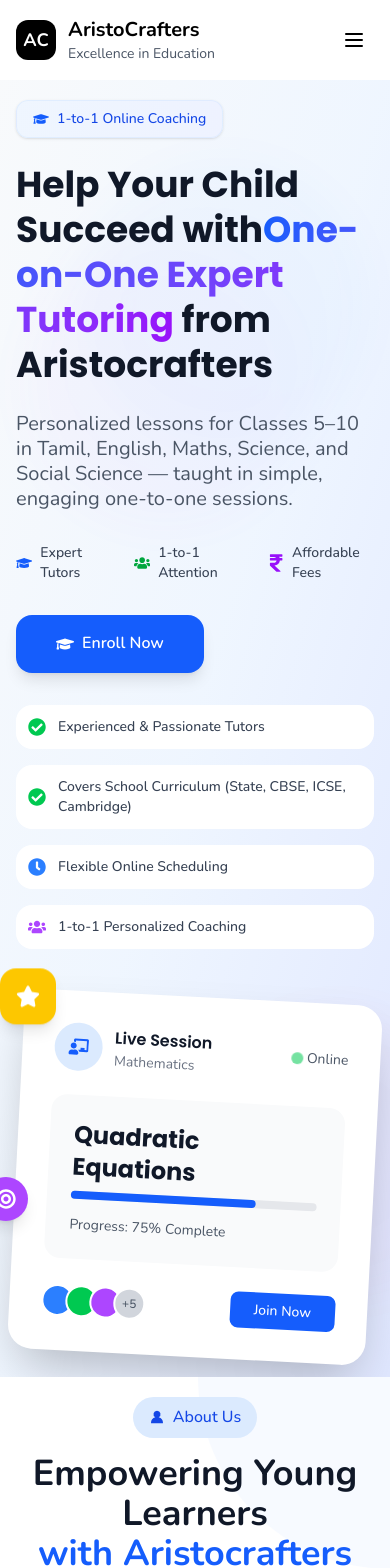
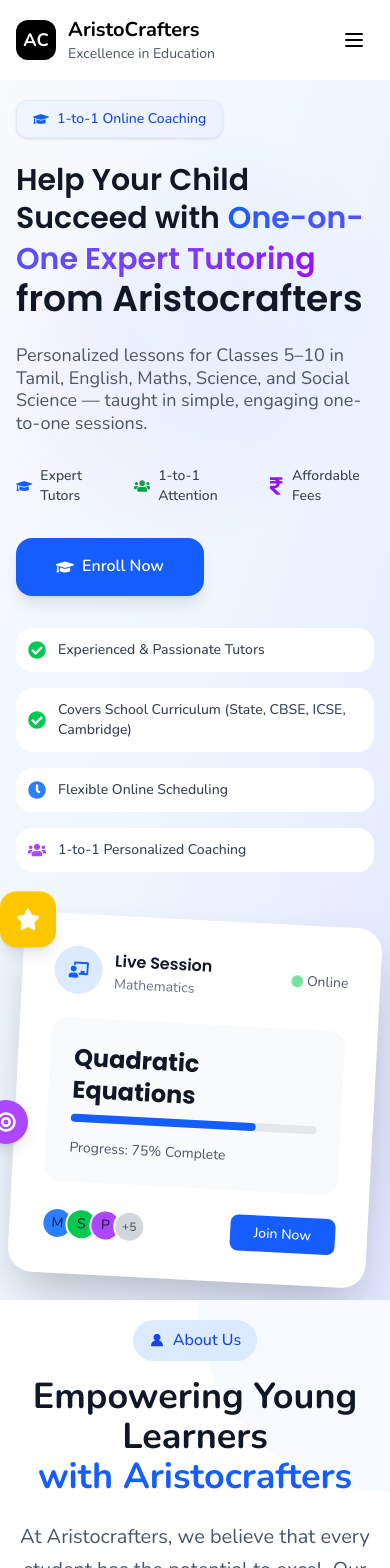
Before and after one commit to Pradeep-Nexcode/aristocrafters, a Next.js app: page / in a window 390 px wide. Shown: the top 1568 px of the page. Built offline with nearby package versions, Linux system fonts and the light colour scheme.

Commit message:
style(HeroSection): adjust typography and avatar styling
Update font sizes and weights for better responsiveness
Add initials to avatar circles for better visual clarity

```diff
--- a/src/components/HeroSection.js
+++ b/src/components/HeroSection.js
@@ -41,17 +41,22 @@
                 1-to-1 Online Coaching
               </div>
 
-             <h1 className="text-4xl lg:text-5xl font-bold text-gray-900 mb-6 leading-tight font-poppins">
-  Help Your Child Succeed with
-  <span className=" bg-gradient-to-r from-blue-600 to-purple-600 bg-clip-text text-transparent">
-    One-on-One Expert Tutoring
-  </span>
-  <span className="text-4xl lg:text-5xl"> from Aristocrafters</span>
-</h1>
+              <h1 className="text-3xl md:text-4xl lg:text-5xl font-semibold md:font-bold text-gray-900 mb-6 leading-tight font-poppins">
+                Help Your Child Succeed with
+                <span className=" bg-gradient-to-r from-blue-600 ml-2 to-purple-600 bg-clip-text text-transparent">
+                  One-on-One Expert Tutoring
+                </span>
+                <span className="text-4xl lg:text-5xl">
+                  {" "}
+                  from Aristocrafters
+                </span>
+              </h1>
 
-<p className="text-xl text-gray-600 mb-8 leading-tight max-w-lg font-nunito">
-  Personalized lessons for Classes 5–10 in Tamil, English, Maths, Science, and Social Science — taught in simple, engaging one-to-one sessions.
-</p>
+              <p className="text-lg md:text-xl text-gray-600 mb-8 leading-tight max-w-lg font-nunito">
+                Personalized lessons for Classes 5–10 in Tamil, English, Maths,
+                Science, and Social Science — taught in simple, engaging
+                one-to-one sessions.
+              </p>
               {/* Key Features */}
               <div className="flex items-center gap-6 mb-8">
                 <div className="flex items-center gap-2 text-gray-700">
@@ -171,9 +176,9 @@
 
                   <div className="flex items-center justify-between">
                     <div className="flex -space-x-2">
-                      <div className="w-8 h-8 bg-blue-500 rounded-full border-2 border-white"></div>
-                      <div className="w-8 h-8 bg-green-500 rounded-full border-2 border-white"></div>
-                      <div className="w-8 h-8 bg-purple-500 rounded-full border-2 border-white"></div>
+                      <div className="w-8 h-8 bg-blue-500 text-sm flex items-center justify-center rounded-full border-2 border-white"><p>M</p></div>
+                      <div className="w-8 h-8 bg-green-500 text-sm flex items-center justify-center rounded-full border-2 border-white"><p>S</p></div>
+                      <div className="w-8 h-8 bg-purple-500 text-sm flex items-center justify-center rounded-full border-2 border-white"><p>P</p></div>
                       <div className="w-8 h-8 bg-gray-300 rounded-full border-2 border-white flex items-center justify-center text-xs font-medium text-gray-600">
                         +5
                       </div>
```
